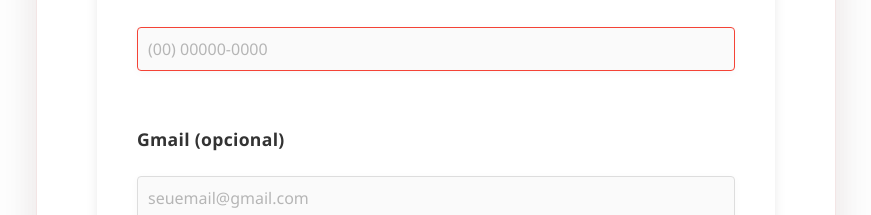
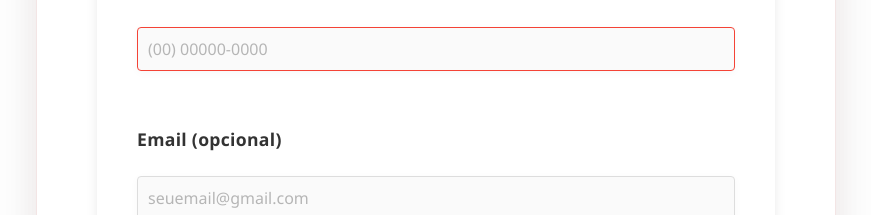
Before and after one commit to FUNDESJ/site-fundesj, a React (Vite) app: page /idbasico/inscricoes in a window 1280 px wide. Shown: the part 1160-1375 px from the top of the page, without its empty margins (204-1075 px from the left). Built offline with nearby package versions, Linux system fonts and the light colour scheme.

Commit message:
gmail -> email

```diff
--- a/src/pages/idbasico/inscricoes/Inscricoes.jsx
+++ b/src/pages/idbasico/inscricoes/Inscricoes.jsx
@@ -17,7 +17,6 @@
 
     const handleChange = (e) => {
         const { name, value, type, files } = e.target;
-
         if (type === 'file') {
             setFormData(prevState => ({
                 ...prevState,
@@ -153,7 +152,7 @@
                             </div>
 
                             <div className="form-group">
-                                <label htmlFor="email">Gmail (opcional)</label>
+                                <label htmlFor="email">Email (opcional)</label>
                                 <input
                                     type="email"
                                     id="email"
```
